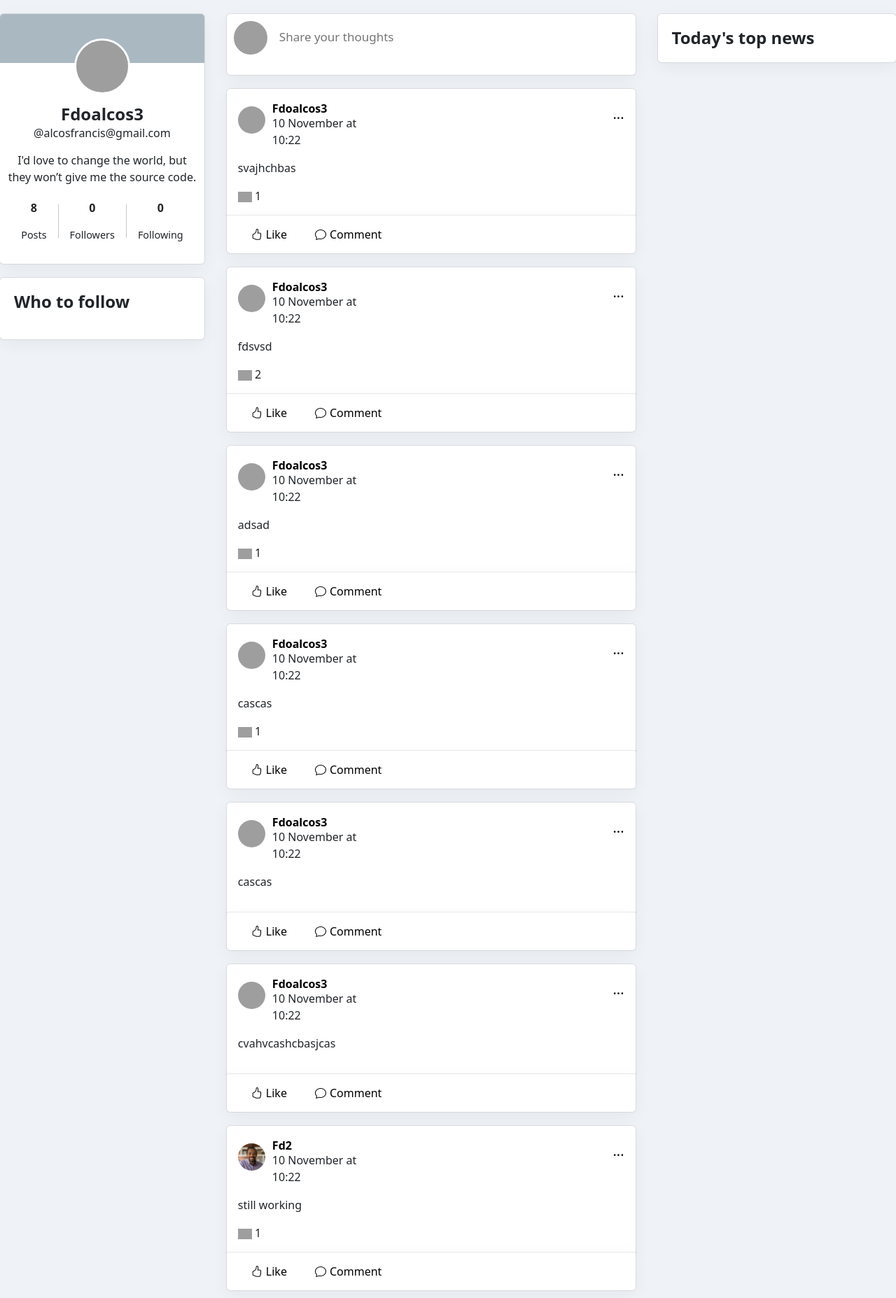
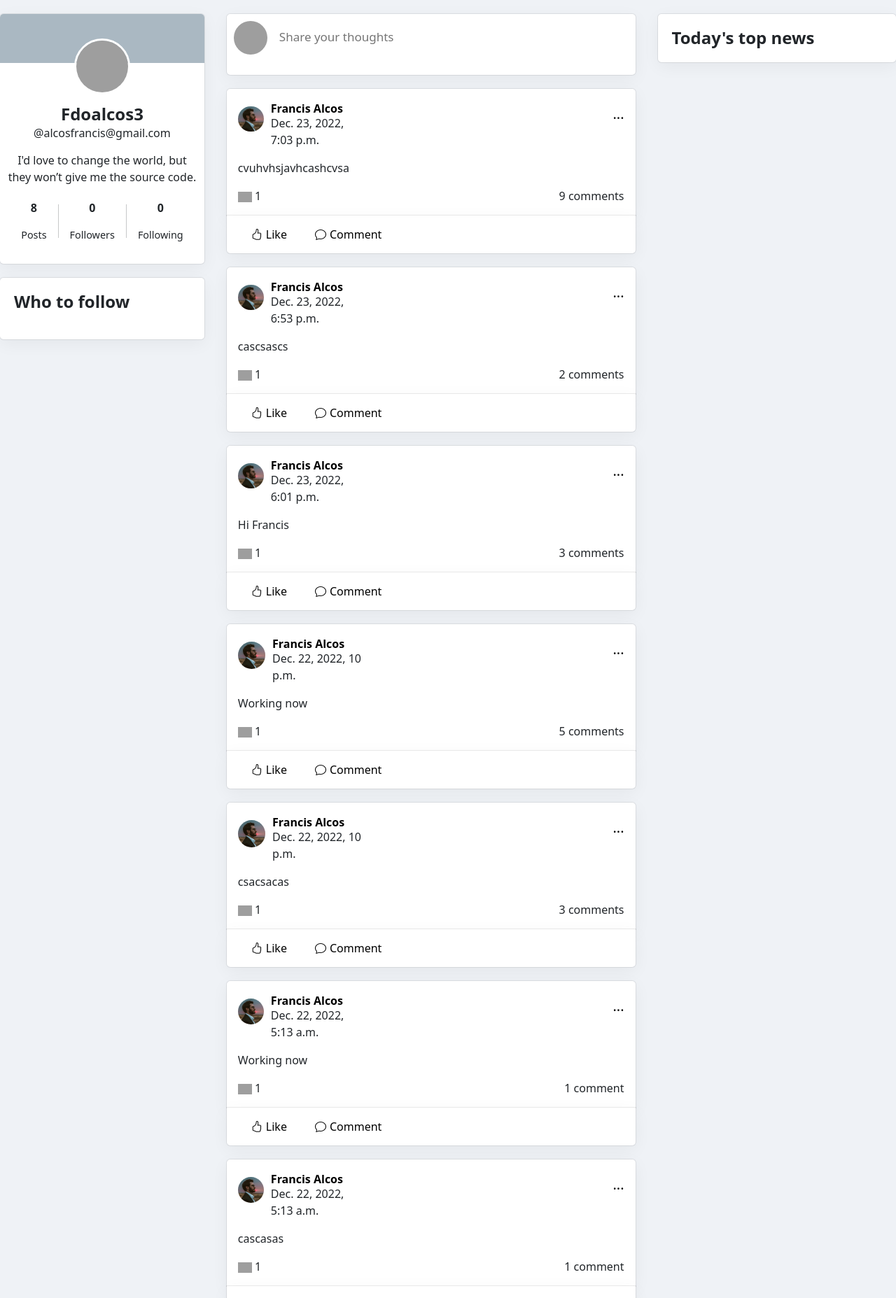
Before and after one commit to fdoalcos/Networking-web-app, a Django app: page / in a window 1280 px wide. Shown: the part 56-1911 px from the top of the page at 70% size. Run offline with Django 3.2, Linux system fonts and the light colour scheme; a user stored in the database is signed in; data comes from the database, SQL or seed files in the repository; both versions use the stored data as it was after the commit; some libraries are stand-ins or nearby versions; grey boxes are pictures that could not be loaded.

Commit message:
All comment features are done

```diff
--- a/network/static/network/index.js
+++ b/network/static/network/index.js
@@ -69,6 +69,7 @@ document.addEventListener('DOMContentLoaded', () => {
             // document.querySelector(`#like_${id}`).style.display = 'none';
 
             // not yet final
+
 
             // document.querySelector(`#count_${id}`).style.display = 'none';
             // let div = document.getElementById(`div_${id}`);
@@ -271,8 +272,6 @@ document.addEventListener('DOMContentLoaded', () => {
             // console.log("I'm clicked")
             let value = document.getElementById(`post__commentform_${id}`).value;
             let div = document.getElementById(`comments_${id}`)
-            // let user = document.getElementById('comment_user')
-            // let userComment = document.getElementById('comment_comment')
             console.log(div)
             console.log(`this is the value ${value}`)
             fetch(`/comment/${id}`, {
@@ -308,10 +307,16 @@ document.addEventListener('DOMContentLoaded', () => {
                 console.log(`this is ${div2}`)
                 div.append(div2)
 
-                // div.append(data.user + "\n")
-                // div.appendChild(document.createElement("BR"));
-                // div.append(data.comment + "\n")
-                // div.appendChild(document.createElement("BR"));
+                console.log(document.getElementById(`posts__commentcounts_${id}`))
+
+
+                if (data.count <= 0) {
+                    document.getElementById(`post__commentcounts_${id}`).style.display = "none"
+                } else if (data.count === 1) {
+                    document.getElementById(`post__commentcounts_${id}`).innerHTML = `${data.count} comment`
+                } else {
+                    document.getElementById(`post__commentcounts_${id}`).innerHTML = `${data.count} comments`
+                }
             })
 
             document.getElementById(`post__commentform_${id}`).value = '';
@@ -350,6 +355,14 @@ document.addEventListener('DOMContentLoaded', () => {
             }
         }
 
+        }
+
+        if (element.id.startsWith('posts__comment')) {
+            // console.log("I'm clicked");
+            let id = element.dataset.id
+            console.log(`This is the id: ${id}`)
+            let div = document.getElementById(`start-comment_${id}`)
+            div.style.display = "block";
         }
 
 
--- a/network/static/network/style.css
+++ b/network/static/network/style.css
@@ -61,6 +61,8 @@ img {
     border-radius: 5px;
     box-shadow: rgba(0, 0, 0, 0.05) 0px 6px 24px 0px, rgba(0, 0, 0, 0.08) 0px 0px 0px 1px; */
 }
+
+/* profile styles */
 
 .profile__marginpad {
     /* position: absolute; */
@@ -737,7 +739,17 @@ img {
 }
 
 .post__info {
-    /* display: none; */
+    display: flex;
+    gap: 10px;
+}
+
+.post__commentinfo {
+    margin-left: auto;
+    transition: 0.3s;
+}
+
+.post__commentinfo:hover {
+    text-decoration: underline rgba(0, 0, 0, 0.75);
 }
 
 .liked {
--- a/network/templates/network/index.html
+++ b/network/templates/network/index.html
@@ -215,10 +215,27 @@
                                     <img class="post__imagepost" id="image_{{ inbox.id }}" src="{{ inbox.Image.url }}" alt="image" width=100>
                                 {% endif %}
                             </div>
-                            <div class="post__info" id="count_{{ inbox.id }}">
-                                {% if inbox.count != 0 %}
-                                    <img src="https://static-exp1.licdn.com/sc/h/8ekq8gho1ruaf8i7f86vd1ftt" style="width: 20px;"alt="like-image"> {{ inbox.count }}
-                                {% endif %}
+                            <div class="post__info" >
+                                <div id="count_{{ inbox.id }}">
+                                    {% if inbox.count != 0 %}
+                                        <img src="https://static-exp1.licdn.com/sc/h/8ekq8gho1ruaf8i7f86vd1ftt" style="width: 20px;"alt="like-image"> {{ inbox.count }}
+                                    {% endif %}
+                                </div>
+                                <div class="post__commentinfo">
+                                    {% if inbox.comment_post.all.count %}
+                                        <p id="posts__commentcounts_{{ inbox.id }}" data-id="{{ inbox.id }}" style="margin: 0;">
+                                            {{ inbox.comment_post.all.count }}
+
+                                            {% if inbox.comment_post.all.count == 1 %}
+                                                comment
+                                            {% elif inbox.comment_post.all.count > 1 %}
+                                                comments
+                                            {% endif %}
+                                        </p>
+                                    {% else %}
+                                        <p id="post__commentcounts_{{ inbox.id }}" style="margin: 0;"></p>
+                                    {% endif %}
+                                </div>
                             </div>
 
                         </div>
--- a/network/views.py
+++ b/network/views.py
@@ -16,15 +16,17 @@ from .models import User, Post, Profile, Comment
 @csrf_exempt
 def index(request):
 
+    # index page or the main page of the Web App
+
     user = User.objects.get(id=request.user.id)
     users = User.objects.all()
     form = Inboxform()
-    post = Post.objects.all()
+    post = Post.objects.all().order_by('id').reverse()
     posts = reversed(list(post))
     check = user.like.all()
 
     #Set up Pagination
-    p = Paginator(Post.objects.all(), 30)
+    p = Paginator(Post.objects.all().order_by('id').reverse(), 30)
     page = request.GET.get('page')
     Posts = p.get_page(page)
     nums = "a" * Posts.paginator.num_pages
@@ -46,13 +48,15 @@ def index(request):
             return HttpResponseRedirect(reverse("index"))
             form = Inboxform()
 
+    # name = request.POST["Name"]
+
 
 
 
     return render(request, "network/index.html", {
         'form': form,
         'forms': commentform,
-        'inbox': posts,
+        'inbox': post,
         'check': check,
         'Posts': Posts,
         "nums": nums,
@@ -85,11 +89,15 @@ def login_view(request):
 
 
 def logout_view(request):
+
+    #Log out users
     logout(request)
     return HttpResponseRedirect(reverse("index"))
 
 
 def register(request):
+
+    #register users here
     if request.method == "POST":
         username = request.POST["username"]
         email = request.POST["email"]
@@ -120,6 +128,7 @@ def register(request):
 @csrf_exempt
 def liked(request, like_id):
 
+    # set up a REST API like function here that would able to communicate with the client side
     user = request.user
 
     try:
@@ -127,7 +136,6 @@ def liked(request, like_id):
     except Post.DoesNotExist:
         return JsonResponse({"error": "Post does not exist"}, status=404)
 
-    # if post.liked.filter(id=request.user.id):
     if post.isliked(user):
         post.liked.remove(request.user)
         islike = False
@@ -140,15 +148,12 @@ def liked(request, like_id):
     return JsonResponse({'islike': islike, 'count': count}, status=200)
 
 
+def profile(request, user_id):
 
-
-def unlike(request, like_id):
-    pass
-
-def profile(request, user_id):
+    # The profile page of the main acc
     mainuser = User.objects.get(id=request.user.id)
     user = User.objects.get(id=user_id)
-    post = Post.objects.filter(users=user)
+    post = Post.objects.filter(users=user).order_by('id').reverse()
     profile = Profile.objects.get(id=user_id - 1)
     users = User.objects.all()
 
@@ -189,6 +194,7 @@ def profile(request, user_id):
 
 def profilePost(request, user_id):
 
+    # Whenever you post something inside your main profile
     if request.method == "POST":
         form = Inboxform(request.POST, request.FILES)
         if form.is_valid():
@@ -199,6 +205,8 @@ def profilePost(request, user_id):
             form = Inboxform()
 
 def profileBackground(request, profile_id):
+
+    # Post Background picture in main profile
     profile = Profile.objects.get(id=profile_id - 1)
 
     if request.method == "POST":
@@ -209,6 +217,8 @@ def profileBackground(request, profile_id):
         return HttpResponseRedirect(reverse('profile', args=[profile_id]))
 
 def profileEdit(request, edit_id):
+
+    # when you want to edit your profile information
     user = User.objects.get(id=request.user.id)
     profile = Profile.objects.get(id=edit_id - 1)
 
@@ -232,6 +242,8 @@ def profileEdit(request, edit_id):
 
 @csrf_exempt
 def follow(request, follow_id):
+
+    # Follow user and unfollow them
     user = User.objects.get(id=request.user.id)
     following_user = User.objects.get(id=follow_id)
     profile = Profile.objects.get(Users=following_user)
@@ -254,12 +266,12 @@ def follow(request, follow_id):
         return JsonResponse({'check': check, 'followersC': followersCount, 'followingC': followingCount, 'successful': "successful"}, status=200)
     # return HttpResponseRedirect(reverse('profile', args=[follow_id]))
 
-def unfollow(request, follow_id):
-    pass
 
 @csrf_exempt
 def edit(request, edit_id):
-     # Query for requested email
+
+    # edit the page
+    # Query for requested email
     try:
         edit = Post.objects.get(pk=edit_id)
     except Post.DoesNotExist:
@@ -282,6 +294,7 @@ def edit(request, edit_id):
 @csrf_exempt
 def comment(request, comment_id):
 
+    # How you comment in the page
     try:
         post = Post.objects.get(pk=comment_id)
     except Post.DoesNotExist:
@@ -292,6 +305,7 @@ def comment(request, comment_id):
         data = json.loads(request.body)
         value = data['body']
 
+        count = post.comment_post.all().count() + 1
         user = User.objects.get(id=request.user.id)
         comment = Comment(comment_post=post, username=request.user, comment=value)
         comment.save()
@@ -301,9 +315,11 @@ def comment(request, comment_id):
         except:
             Image = "https://social.webestica.com/assets/images/avatar/placeholder.jpg"
 
-        return JsonResponse({'user': str(user), 'image': Image, 'comment': value, 'success': "successful"}, status=200)
+        return JsonResponse({'user': str(user), 'image': Image, 'comment': value, 'count': count, 'success': "successful"}, status=200)
 
 def following_post(request):
+
+    # Check your post following
     user = User.objects.get(id=request.user.id)
     following = user.followed.all()
     exists = user.followed.all().exists()
```
Also changed, not shown: network/templates/network/profile.html (+15 -3 lines), db.sqlite3, media/images/ezgif.com-gif-maker_13_IdHTVHI.jpg (added), media/images/hand-painted-watercolor-pastel-sky-background_23-2148902771.webp (added), media/images/pexels-abdullah-ghatasheh-1631677_1.jpg (added), media/images/profile5M_EpEe0ma.jpg (added), media/images/profile6M_dxm9cdF.jpg (added).
